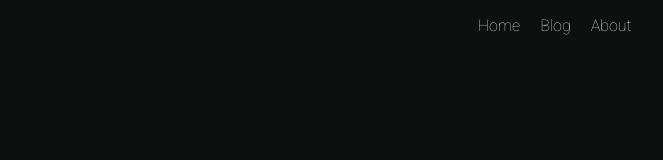
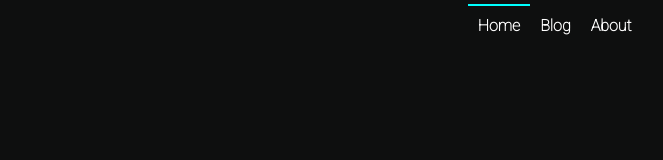
Before and after one commit to rcart/react-cms, a React app: page / in a window 1280 px wide. Shown: the top 160 px of the page, without its empty margins (504-1167 px from the left). Built offline with nearby package versions, Linux system fonts and the light colour scheme.

Commit message:
Added some additional styles to Nav bar

```diff
--- a/src/css/styles.css
+++ b/src/css/styles.css
@@ -52,6 +52,11 @@ body {
 }
 
 /* Nav bar styling */
+/* This active class is from react-router-dom, it's from NavLink */
+.active {
+  border-top: 2px solid cyan;
+}
+
 .nav {
   display: flex;
   justify-content: flex-end;
@@ -61,7 +66,8 @@ body {
 
 .nav a {
   text-decoration: none;
-  color: lightgray;
+  color: white;
+  font-weight: bold;
   padding: 10px;
 }
 
```
